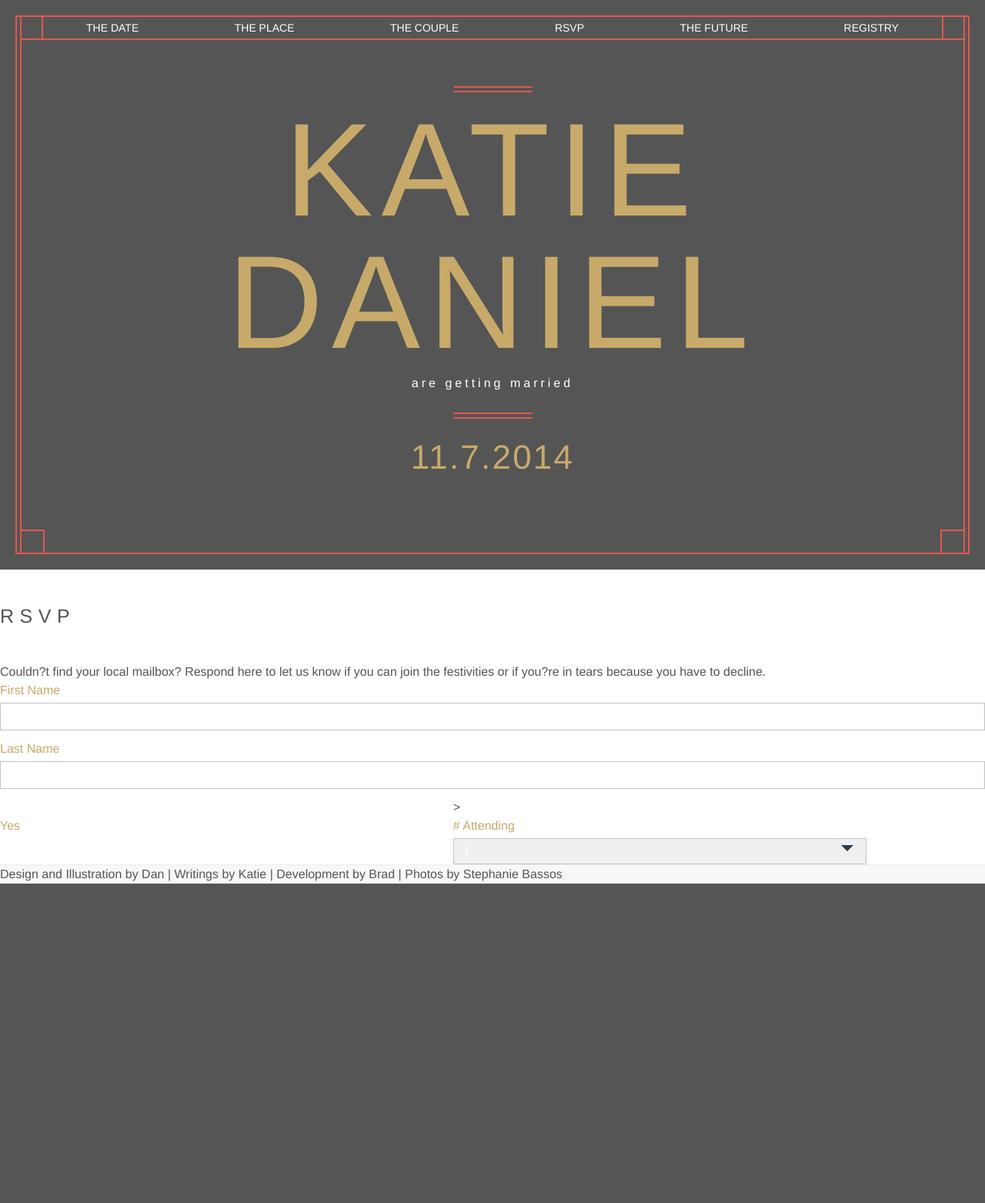
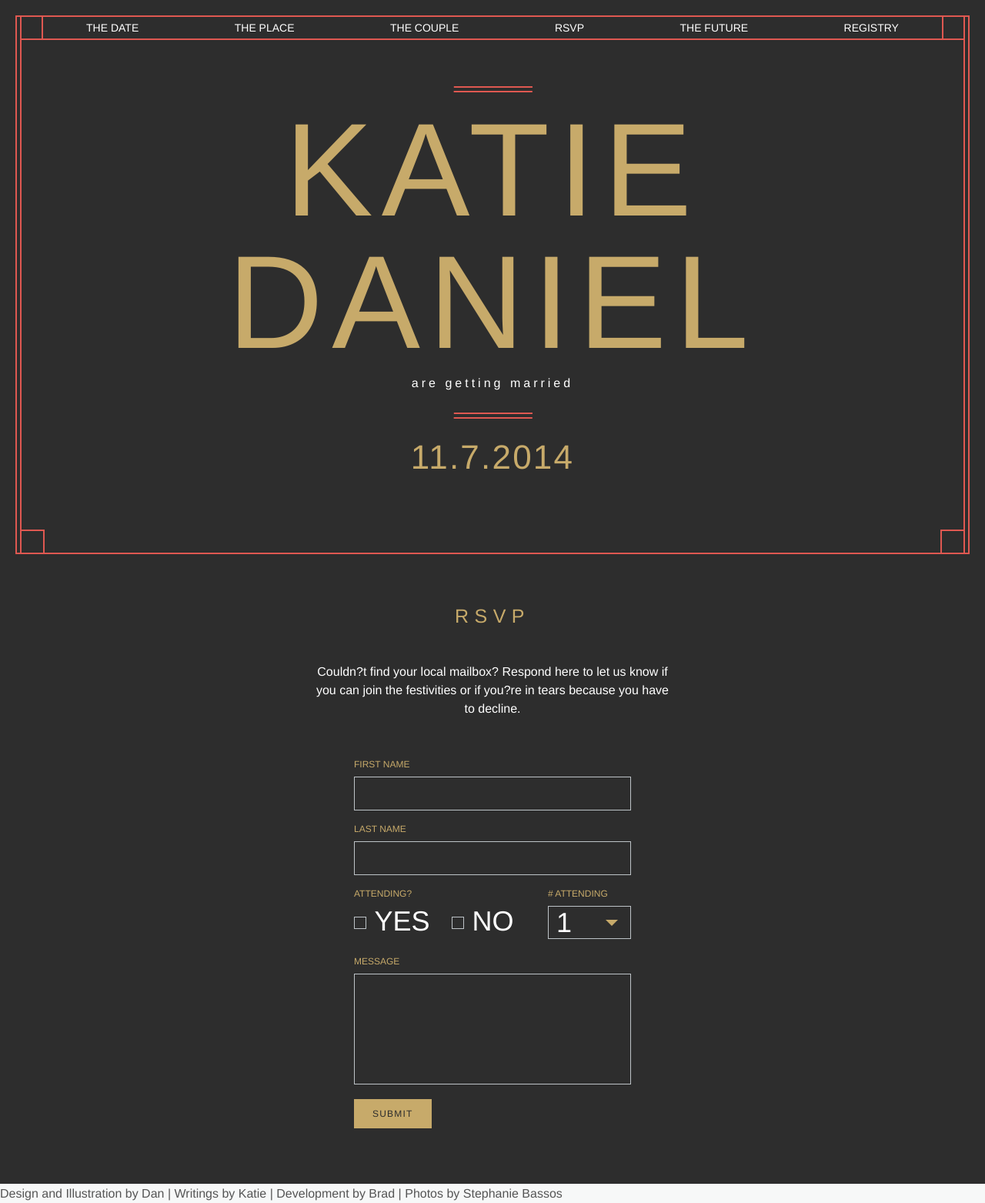
Before and after one commit to danwleu/wedding, a PHP site: template views/rsvp.php in a window 1280 px wide. Shown: the whole page at 77% size. Before the commit the page ends 1148 px from the top, so only its background shows below. Run offline with PHP 8.4, Linux system fonts and the light colour scheme; the template is opened without the code that fills it, so the values that code supplies are empty; some web fonts are replaced.

Commit message:
RSVP form updates

```diff
--- a/assets/css/application.css
+++ b/assets/css/application.css
@@ -287,25 +287,16 @@ a:hover {
   background: white;
 }
 
-.form-block {
-  margin-bottom: 24px;
-}
-
-.form-item,
-.form-item-set {
+.form-item {
   margin-bottom: 12px;
 }
-.form-item:last-of-type,
-.form-item-set:last-of-type {
-  margin-bottom: 0;
-}
-
-.form-item-set .form-item {
+.form-item:last-of-type {
   margin-bottom: 0;
 }
 
 .form-two-col {
   *zoom: 1;
+  margin-bottom: 12px;
 }
 .form-two-col:before, .form-two-col:after {
   content: " ";
@@ -314,16 +305,22 @@ a:hover {
 .form-two-col:after {
   clear: both;
 }
-.form-two-col .form-item {
+.form-two-col .form-col {
   float: left;
-  width: 42%;
-  margin-right: 4%;
+  width: 30%;
+}
+.form-two-col .form-col:first-of-type {
+  width: 70%;
 }
 
 label {
+  font-size: 12px;
+  font-size: 0.75rem;
   display: block;
   margin-bottom: 4px;
   color: #c7aa6a;
+  font-weight: 500;
+  text-transform: uppercase;
 }
 
 input[type="text"],
@@ -331,11 +328,14 @@ input[type="email"],
 input[type="password"],
 textarea,
 select {
+  font-size: 36px;
+  font-size: 2.25rem;
   width: 100%;
-  padding: 0.5em 0.75em;
+  padding: 0 10px;
+  background: #2d2d2d;
   border: 1px solid #bdc3c7;
   color: #fff;
-  font: 400 1em/1em "Gotham SSm A", "Gotham SSm B", Helvetica, arial, sans-serif;
+  font-family: "Knockout 27 A", "Knockout 27 B", Helvetica, arial, sans-serif;
 }
 
 input[type="text"]:focus,
@@ -346,7 +346,13 @@ textarea:focus {
 }
 
 textarea {
+  width: 100%;
   height: 96px;
+  padding: 0.5em 0.75em;
+  background: #2d2d2d;
+  border: 1px solid #bdc3c7;
+  color: #fff;
+  font: 400 1em/1em "Gotham SSm A", "Gotham SSm B", Helvetica, arial, sans-serif;
   resize: none;
 }
 @media (min-width: 740px) {
@@ -367,14 +373,15 @@ textarea {
   right: 17px;
   border-left: 8px solid transparent;
   border-right: 8px solid transparent;
-  border-top: 8px solid #2c3e50;
+  border-top: 8px solid #c7aa6a;
 }
 .form-select select {
   -moz-appearance: none;
   -webkit-appearance: none;
-  font-family: "Gotham SSm A", "Gotham SSm B", Helvetica, arial, sans-serif;
+  font-family: "Knockout 27 A", "Knockout 27 B", Helvetica, arial, sans-serif;
   text-indent: 0.01px;
   text-overflow: '';
+  border-radius: 0;
 }
 
 /** Checkboxes ============**/
@@ -426,12 +433,31 @@ textarea {
 }
 
 /** Radio ============**/
+.form-radio {
+  display: inline-block;
+  margin-right: 24px;
+  padding-top: 8px;
+}
 .form-radio label, .form-radio input {
   display: inline-block;
+  vertical-align: middle;
+}
+.form-radio label {
+  font-size: 36px;
+  font-size: 2.25rem;
+  color: #fff;
+  font-family: "Knockout 27 A", "Knockout 27 B", Helvetica, arial, sans-serif;
+}
+.form-radio input {
+  -moz-appearance: none;
+  -webkit-appearance: none;
+  width: 16px;
+  height: 16px;
+  margin-right: 6px;
+  border: 1px solid #bdc3c7;
 }
 
 /** Buttons ============**/
-input[type="submit"],
 button {
   -moz-transition: background 0.15s ease-in;
   -o-transition: background 0.15s ease-in;
@@ -439,12 +465,16 @@ button {
   transition: background 0.15s ease-in;
   border: none;
   cursor: pointer;
+  font-family: "Gotham SSm A", "Gotham SSm B", Helvetica, arial, sans-serif;
+}
+button.btn {
+  padding: 1em 2em;
 }
 
 .header {
   position: relative;
   padding: 20px;
-  background: #555;
+  background: #2d2d2d;
   text-align: center;
 }
 .header:before, .header:after {
@@ -883,3 +913,22 @@ button {
   float: left;
   width: 430px;
 }
+
+.rsvp {
+  background: #2d2d2d;
+  padding-bottom: 72px;
+}
+.rsvp h2 {
+  color: #c7aa6a;
+  text-align: center;
+}
+.rsvp p {
+  color: #fff;
+  max-width: 460px;
+  margin: 0 auto 48px;
+  text-align: center;
+}
+.rsvp form {
+  max-width: 360px;
+  margin: 0 auto;
+}
--- a/assets/sass/base/_forms.scss
+++ b/assets/sass/base/_forms.scss
@@ -1,10 +1,5 @@
 
-.form-block {
-  margin-bottom: $base;
-}
-
-.form-item,
-.form-item-set {
+.form-item {
   margin-bottom: 12px;
 
   &:last-of-type {
@@ -12,24 +7,27 @@
   }
 }
 
-.form-item-set .form-item {
-  margin-bottom: 0;
-}
-
 .form-two-col {
   @include cf;
+  margin-bottom: 12px;
 
-  .form-item {
+  .form-col {
     float: left;
-    width: 42%;
-    margin-right: 4%;
+    width: 30%;
+
+    &:first-of-type {
+      width: 70%;
+    }
   }
 }
 
 label {
+  @include font-size(12px);
   display: block;
   margin-bottom: 4px;
   color: $gold;
+  font-weight: $semi;
+  text-transform: uppercase;
 }
 
 input[type="text"],
@@ -37,11 +35,13 @@ input[type="email"],
 input[type="password"],
 textarea,
 select {
+  @include font-size(36px);
   width: 100%;
-  padding: 0.5em 0.75em;
+  padding: 0 10px;
+  background: $black;
   border: 1px solid $grey;
   color: #fff;
-  font: 400 1em/1em $goth;
+  font-family: $knock-27;
 }
 
 input[type="text"]:focus,
@@ -52,7 +52,13 @@ textarea:focus {
 }
 
 textarea {
+  width: 100%;
   height: $base*4;
+  padding: 0.5em 0.75em;
+  background: $black;
+  border: 1px solid $grey;
+  color: #fff;
+  font: 400 1em/1em $goth;
   resize: none;
 
   @include bp-min-width($medium) {
@@ -74,14 +80,15 @@ textarea {
     right: 17px;
     border-left: 8px solid transparent;
     border-right: 8px solid transparent;
-    border-top: 8px solid $navy;
+    border-top: 8px solid $gold;
   }
 
   select {
     @include appearance(none);
-    font-family: $sans;
+    font-family: $knock-27;
     text-indent: 0.01px;
     text-overflow: '';
+    border-radius: 0;
   }
 }
 
@@ -141,17 +148,40 @@ textarea {
 /** Radio ============**/
 
 .form-radio {
+  display: inline-block;
+  margin-right: 24px;
+  padding-top: 8px;
+
   label, input {
     display: inline-block;
+    vertical-align: middle;
+  }
+
+  label {
+    @include font-size(36px);
+    color: #fff;
+    font-family: $knock-27;
+  }
+
+  input {
+    @include appearance(none);
+    width: 16px;
+    height: 16px;
+    margin-right: 6px;
+    border: 1px solid $grey;
   }
 }
 
 
 /** Buttons ============**/
 
-input[type="submit"],
 button {
   @include transition(background 0.15s ease-in);
   border: none;
   cursor: pointer;
+  font-family: $goth;
+
+  &.btn {
+    padding: 1em 2em;
+  }
 }
--- a/assets/sass/sections/_header.scss
+++ b/assets/sass/sections/_header.scss
@@ -2,7 +2,7 @@
 .header {
   position: relative;
   padding: 20px;
-  background: $dk-grey;
+  background: $black;
   text-align: center;
 
   &:before, &:after {
--- a/assets/sass/sections/_rsvp.scss
+++ b/assets/sass/sections/_rsvp.scss
@@ -1,2 +1,22 @@
 
-.couple {}
+.rsvp {
+  background: $black;
+  padding-bottom: $base*3;
+
+  h2 {
+    color: $gold;
+    text-align: center;
+  }
+
+  p {
+    color: #fff;
+    max-width: 460px;
+    margin: 0 auto $base*2;
+    text-align: center;
+  }
+
+  form {
+    max-width: 360px;
+    margin: 0 auto;
+  }
+}
--- a/views/header.php
+++ b/views/header.php
@@ -16,12 +16,12 @@
 
       <nav class="main-nav">
         <ul>
-          <li><a href="">The Date</a></li>
-          <li><a href="">The Place</a></li>
-          <li><a href="">The Couple</a></li>
-          <li><a href="">RSVP</a></li>
-          <li><a href="">The Future</a></li>
-          <li><a href="">Registry</a></li>
+          <li><a href="#the-date">The Date</a></li>
+          <li><a href="#place">The Place</a></li>
+          <li><a href="#couple">The Couple</a></li>
+          <li><a href="#rsvp">RSVP</a></li>
+          <li><a href="#future">The Future</a></li>
+          <li><a href="#registry">Registry</a></li>
         </ul>
       </nav>
 
--- a/views/rsvp.php
+++ b/views/rsvp.php
@@ -1,4 +1,4 @@
-<section class="rsvp section">
+<section id="rsvp" class="rsvp section">
   <h2>RSVP</h2>
   <p>Couldn?t find your local mailbox? Respond here to let us know if you can join the festivities or if you?re in tears because you have to decline.</p>
 
@@ -12,16 +12,33 @@
       <input type="text" name="last-name">
     </div>
     <div class="form-set form-two-col">
-      <div class="form-item">
-        <input type="radio" name="yes" id="yes">
-        <label for="yes">Yes</label>
+      <div class="form-col">
+        <label>Attending?</label>
+        <div class="form-item form-radio">
+          <input type="radio" name="yes" id="attending">
+          <label for="yes">Yes</label>
+        </div>
+        <div class="form-item form-radio">
+          <input type="radio" name="no" id="attending">
+          <label for="no">No</label>
+        </div>
       </div>
-      <div class="form-item form-select">>
-        <label for="attending"># Attending</label>
-        <select name="attending">
-          <option value="1">1</option>
-          <option value="2">2</option>
-        </select>
+      <div class="form-col">
+        <div class="form-item form-select">
+          <label for="num-attending"># Attending</label>
+          <select name="num-attending">
+            <option value="1">1</option>
+            <option value="2">2</option>
+          </select>
+        </div>
+      </div>
+    </div>
+    <div class="form-item">
+      <label for="message">Message</label>
+      <textarea name="message"></textarea>
+    </div>
+    <div class="form-item">
+      <button class="btn">Submit</button>
     </div>
   </form>
 </section>
```
